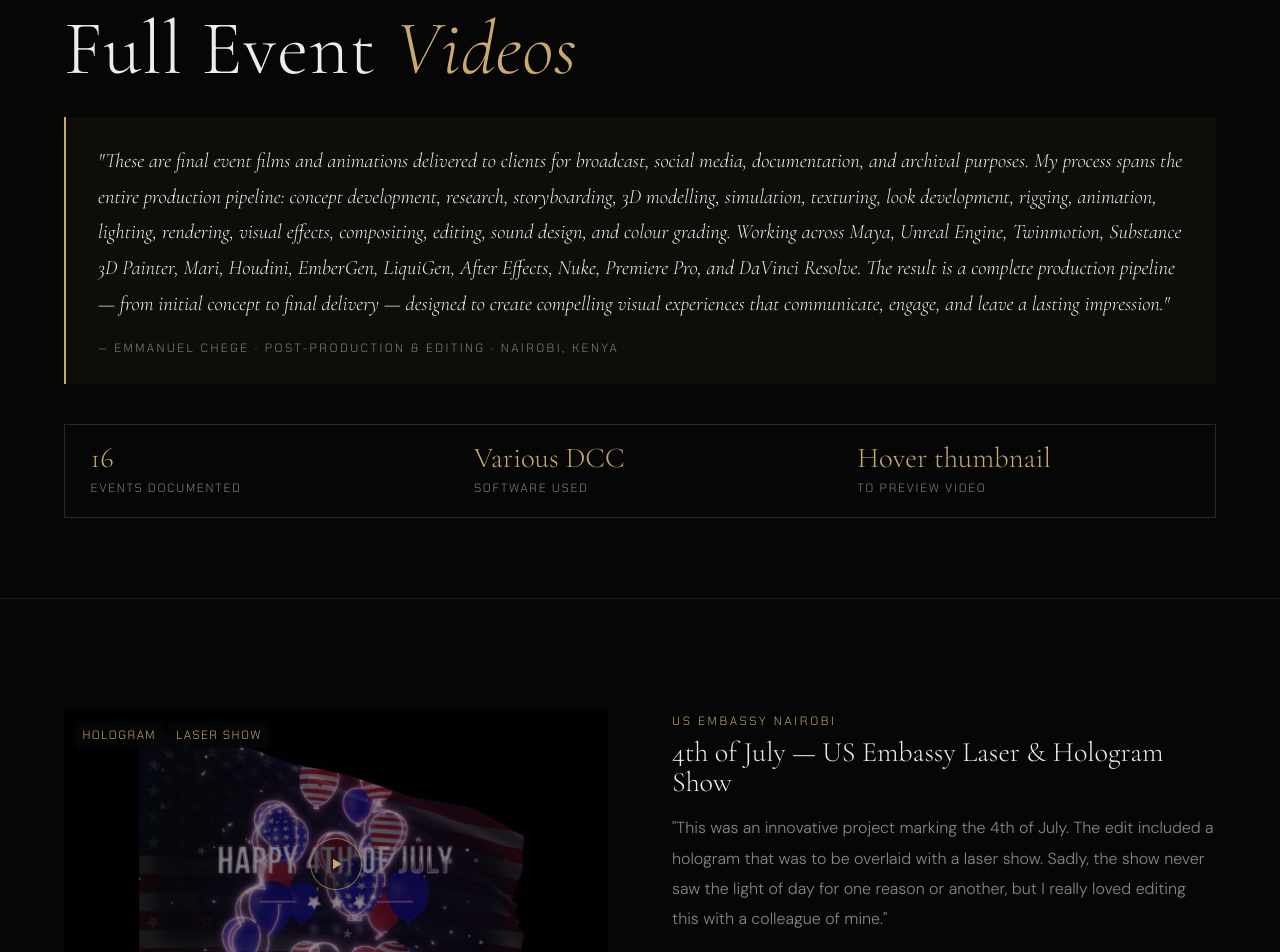
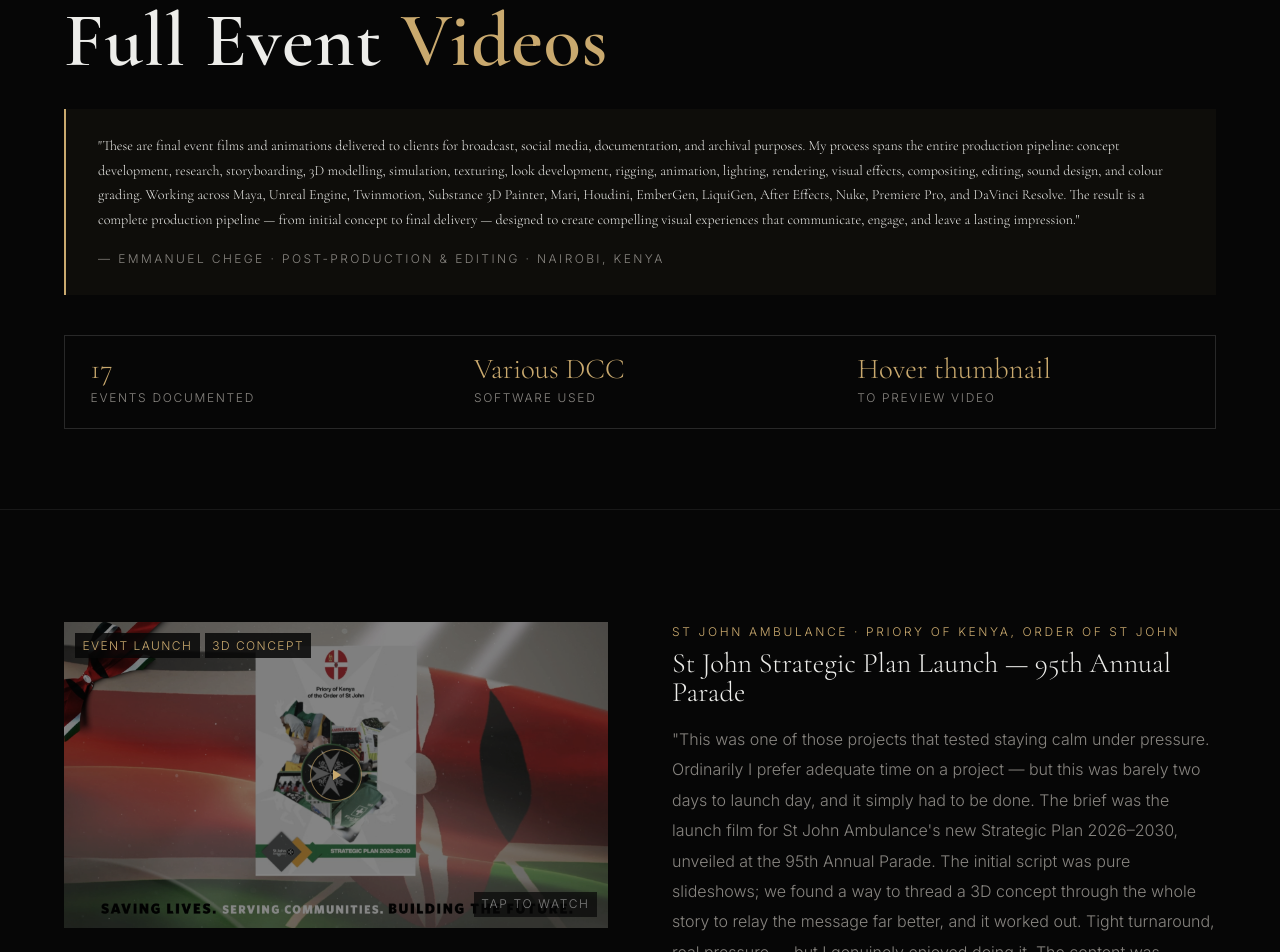
Before and after one commit to Emmanuel1398/ec-portfolio-react, a React (Vite) app: page /events in a window 1280 px wide. Shown: the part 200-1152 px from the top of the page. Built offline with nearby package versions, Linux system fonts and the light colour scheme.

Commit message:
feat: implement core portfolio layout, data structures, and initial drone project pages

```diff
--- a/src/components/Hero.module.css
+++ b/src/components/Hero.module.css
@@ -50,10 +50,10 @@
 .bottom { padding-bottom:3rem; display:flex; align-items:flex-end; justify-content:space-between; }
 .mainTitle {
   font-family:var(--serif); font-size:clamp(3.5rem,7vw,8rem);
-  font-weight:300; line-height:0.88; letter-spacing:0.01em; color:var(--text);
+  font-weight:600; line-height:0.92; letter-spacing:0.01em; color:var(--text);
   text-shadow:0 2px 40px rgba(0,0,0,0.6);
 }
-.mainTitle em { display:block; font-style:italic; color:var(--gold); }
+.mainTitle em { display:block; font-style:normal; color:var(--gold); }
 .controls { display:flex; align-items:center; gap:1.2rem; margin-bottom:0.4rem; }
 .dots { display:flex; gap:0.6rem; }
 .dot { width:6px; height:6px; border-radius:50%; background:rgba(255,255,255,0.25); cursor:pointer; border:none; transition:all 0.3s; }
--- a/src/data/portfolio.js
+++ b/src/data/portfolio.js
@@ -481,6 +481,20 @@
 /* ── REAL EVENT VIDEOS (Page 2 — Full Events) ───── */
 export const EVENTS_REAL = [
   {
+    id:'ev-real-stjohn',
+    thumb:'/thumbnails/ev_st_john_strategic.png',
+    youtubeId:'O4igHBU7W8k',
+    title:'St John Strategic Plan Launch — 95th Annual Parade',
+    client:'St John Ambulance · Priory of Kenya, Order of St John',
+    year:'2026',
+    category:'Event Launch · 3D Concept · Motion Graphics',
+    description: `"This was one of those projects that tested staying calm under pressure. Ordinarily I prefer adequate time on a project — but this was barely two days to launch day, and it simply had to be done. The brief was the launch film for St John Ambulance's new Strategic Plan 2026–2030, unveiled at the 95th Annual Parade. The initial script was pure slideshows; we found a way to thread a 3D concept through the whole story to relay the message far better, and it worked out. Tight turnaround, real pressure — but I genuinely enjoyed doing it. The content was created for a 6m × 3m screen."`,
+    screenDimensions:'1920×1080',
+    aspectRatio:'16:9',
+    format:'Full HD · 6m × 3m screen',
+    duration:null,
+  },
+  {
     id:'ev-real-01',
     thumb:'/thumbnails/ev_4th_july.png',
     youtubeId:'OI-_w1a7QKo',
@@ -731,12 +745,12 @@
 
 export const PROJECTION_REAL = [
   { img:'/thumbnails/ev_proj_africa_summit.png',  title:'Africa Summit Building Projection 2026', sub:'Architectural Mapping · Summit 2026',  youtubeId:'T2ULW6GWciM' },
+  { img:'/thumbnails/ev_proj_wedding_cake.png',   title:'Wedding Cake Projection',                 sub:'Event · Object Projection Mapping',     youtubeId:'EB0eHcqVAws' },
+  { img:'/thumbnails/ev_proj_wedding_dress.png',  title:'Wedding Dress Projection',                sub:'Event · Object Projection Mapping',     youtubeId:'q487ByHe0JQ' },
   { img:'/thumbnails/ev_proj_kicc_xmas.png',      title:'KICC Christmas Projection Video',         sub:'Architectural · Festive Mapping',      youtubeId:'SnVOUKtUV4M' },
   { img:'/thumbnails/ev_proj_kicc_raila.png',     title:'KICC Raila Memorial Projection',          sub:'Commemorative · Architectural Mapping', youtubeId:'gjEAIJEYa9I' },
   { img:'/thumbnails/ev_proj_tusker.png',         title:'Tusker Lite Launch CBD Projection',       sub:'Brand Launch · Thika Road · Nairobi CBD', youtubeId:'j_x2hXqsGUc' },
   { img:'/thumbnails/ev_proj_chrome.png',         title:'Chrome Party KICC Projection',            sub:'Event · Architectural Mapping · KICC',  youtubeId:'MvdeIPAZNrU' },
-  { img:'/thumbnails/ev_proj_wedding_cake.png',   title:'Wedding Cake Projection',                 sub:'Event · Object Projection Mapping',     youtubeId:'CShG6bQusms' },
-  { img:'/thumbnails/ev_proj_wedding_dress.png',  title:'Wedding Dress Projection',                sub:'Event · Object Projection Mapping',     youtubeId:'i-uNaEs5ORQ' },
 ];
 
 /* ── OLDER REELS ─────────────────────────────────── */
--- a/src/pages/ContactPage.jsx
+++ b/src/pages/ContactPage.jsx
@@ -98,7 +98,7 @@
             ].map(l => (
               <a key={l.label} href={l.href}
                 target={l.href.startsWith('mailto')?undefined:'_blank'} rel="noreferrer"
-                style={{ display:'grid', gridTemplateColumns:'90px 1fr',
+                style={{ display:'grid', gridTemplateColumns:'120px 1fr', columnGap:'1.25rem',
                   alignItems:'center', padding:'1rem 0',
                   borderBottom:'1px solid var(--border)',
                   textDecoration:'none', color:'var(--muted)',
--- a/src/pages/DroneShowDetailPage.jsx
+++ b/src/pages/DroneShowDetailPage.jsx
@@ -39,11 +39,47 @@
   );
 }
 
+const isMobile = typeof window !== 'undefined' &&
+  !window.matchMedia('(hover: hover) and (pointer: fine)').matches;
+
 function VideoBlock({ label, youtubeId, fallbackMsg }) {
   const [modal, setModal] = useState(false);
   const [r, v] = useIntersection();
+  const [hover, setHover] = useState(false);
+  const [showVideo, setShowVideo] = useState(false);
+  const timer = useRef(null);
   const thumb = `https://img.youtube.com/vi/${youtubeId}/maxresdefault.jpg`;
-  const [hover, setHover] = useState(false);
+
+  // No video yet → static fallback
+  if (!youtubeId) {
+    return (
+      <div ref={r} style={{ opacity: v ? 1 : 0, transform: v ? 'none' : 'translateY(30px)',
+        transition:'opacity .9s ease, transform .9s ease' }}>
+        <div style={{ position:'relative', aspectRatio:'16/9', overflow:'hidden',
+          background:'var(--bg3)', display:'flex', alignItems:'center', justifyContent:'center' }}>
+          <div style={{ fontFamily:'var(--ui)', fontSize:'12px', letterSpacing:'.2em',
+            textTransform:'uppercase', color:'var(--muted)', textAlign:'center', padding:'1rem' }}>
+            {fallbackMsg || `${label} — coming soon`}
+          </div>
+        </div>
+      </div>
+    );
+  }
+
+  const onEnter = () => {
+    setHover(true);
+    if (isMobile) return;
+    clearTimeout(timer.current);
+    timer.current = setTimeout(() => setShowVideo(true), 300);
+  };
+  const onLeave = () => {
+    setHover(false);
+    clearTimeout(timer.current);
+    setShowVideo(false);
+  };
+
+  const embedSrc = `https://www.youtube.com/embed/${youtubeId}` +
+    `?autoplay=1&mute=1&controls=0&rel=0&modestbranding=1&loop=1&playlist=${youtubeId}&enablejsapi=1&playsinline=1`;
 
   return (
     <div ref={r} style={{
@@ -51,17 +87,27 @@
       transition:'opacity .9s ease, transform .9s ease'
     }}>
       <div onClick={() => setModal(true)}
-        onMouseEnter={() => setHover(true)}
-        onMouseLeave={() => setHover(false)}
+        onMouseEnter={onEnter} onMouseLeave={onLeave}
         style={{ position:'relative', aspectRatio:'16/9', overflow:'hidden',
           cursor:'pointer', background:'var(--bg3)' }}>
+
         <img src={thumb} alt={label}
-          style={{ width:'100%', height:'100%', objectFit:'cover',
+          style={{ position:'absolute', inset:0, width:'100%', height:'100%', objectFit:'cover',
             filter:`brightness(${hover ? .25 : .4}) saturate(.6)`,
+            opacity: showVideo ? 0 : 1,
             transform: hover ? 'scale(1.03)' : 'scale(1)',
-            transition:'filter .5s, transform .9s var(--ease-out)' }}/>
+            transition:'filter .5s, opacity .5s ease, transform .9s var(--ease-out)',
+            pointerEvents:'none' }}/>
+
+        {showVideo && !isMobile && (
+          <iframe src={embedSrc} allow="autoplay; encrypted-media"
+            style={{ position:'absolute', inset:0, width:'100%', height:'100%',
+              border:'none', pointerEvents:'none' }}/>
+        )}
+
+        {!showVideo && (
           <div style={{ position:'absolute', inset:0, display:'flex', flexDirection:'column',
-          alignItems:'center', justifyContent:'center', gap:'1.2rem' }}>
+            alignItems:'center', justifyContent:'center', gap:'1.2rem', pointerEvents:'none' }}>
             <div style={{ width:72, height:72,
               border:`1px solid ${hover ? 'var(--gold)' : 'rgba(201,169,110,.55)'}`,
               borderRadius:'50%', display:'flex', alignItems:'center', justifyContent:'center',
@@ -73,9 +119,10 @@
             </div>
             <div style={{ fontFamily:'var(--ui)', fontSize:'12px', letterSpacing:'.2em',
               textTransform:'uppercase', color:'rgba(255,255,255,.6)' }}>
-            Watch {label}
+              {isMobile ? 'Tap to watch' : 'Hover to preview'} · {label}
             </div>
           </div>
+        )}
       </div>
       {modal && <VideoModal youtubeId={youtubeId} title={label} onClose={() => setModal(false)}/>}
     </div>
--- a/src/pages/DroneShowsPage.jsx
+++ b/src/pages/DroneShowsPage.jsx
@@ -224,18 +224,19 @@
       opacity: v ? 1 : 0,
       transform: v ? 'none' : 'translateY(40px)',
       transition: `opacity .8s ease ${index * 0.12}s, transform .8s ease ${index * 0.12}s`,
+      height:'100%',
     }}>
-      <Link to={`/drone-shows/${show.slug}`} style={{ textDecoration:'none', color:'inherit', display:'block' }}>
+      <Link to={`/drone-shows/${show.slug}`} style={{ textDecoration:'none', color:'inherit', display:'block', height:'100%' }}>
         <div
           onMouseEnter={() => setHover(true)}
           onMouseLeave={() => setHover(false)}
           style={{
             position:'relative', overflow:'hidden', background:'var(--bg2)',
-            cursor:'pointer',
+            cursor:'pointer', height:'100%', display:'flex', flexDirection:'column',
           }}>
 
           {/* Thumbnail */}
-          <div style={{ position:'relative', aspectRatio:'16/9', overflow:'hidden' }}>
+          <div style={{ position:'relative', aspectRatio:'16/9', overflow:'hidden', flexShrink:0 }}>
             <img src={thumb} alt={show.title}
               style={{ width:'100%', height:'100%', objectFit:'cover', display:'block',
                 filter:`brightness(${hover ? .3 : .45}) saturate(.7)`,
@@ -276,7 +277,7 @@
           </div>
 
           {/* Card info */}
-          <div style={{ padding:'1.5rem 1.8rem 1.8rem', borderTop:'1px solid var(--border)' }}>
+          <div style={{ padding:'1.5rem 1.8rem 1.8rem', borderTop:'1px solid var(--border)', flex:1, display:'flex', flexDirection:'column' }}>
             <div style={{ fontFamily:'var(--ui)', fontSize:'12px', letterSpacing:'.18em',
               textTransform:'uppercase', color:'var(--gold)', marginBottom:'.5rem' }}>
               {show.client} · {show.year}
@@ -289,7 +290,7 @@
               lineHeight:1.7, fontStyle:'italic' }}>
               {show.tagline}
             </p>
-            <div style={{ display:'flex', alignItems:'center', gap:'.5rem', marginTop:'1.2rem',
+            <div style={{ display:'flex', alignItems:'center', gap:'.5rem', marginTop:'auto', paddingTop:'1.2rem',
               fontFamily:'var(--ui)', fontSize:'12px', letterSpacing:'.18em',
               textTransform:'uppercase',
               color: hover ? 'var(--gold)' : 'var(--muted)',
@@ -336,7 +337,7 @@
           <span className="cat-num">{DRONE_SHOWS.length} Productions</span>
         </div>
         <h1 style={{ fontFamily:'var(--serif)', fontSize:'clamp(3rem,7vw,8rem)',
-          fontWeight:300, lineHeight:.9, letterSpacing:'.01em',
+          fontWeight:600, lineHeight:.92, letterSpacing:'.01em',
           color:'var(--text)', marginBottom:'1.5rem' }}>
           Drone<br/><em style={{ color:'var(--gold)', fontStyle:'italic' }}>Shows</em>
         </h1>
--- a/src/pages/EventVideosPage.jsx
+++ b/src/pages/EventVideosPage.jsx
@@ -79,7 +79,7 @@
             borderLeft:'2px solid var(--gold)',
             background:'rgba(201,169,110,.04)' }}>
             <p style={{ fontFamily:'var(--serif)',
-              fontSize:'clamp(1rem,1.6vw,1.3rem)', fontWeight:300,
+              fontSize:'clamp(.85rem,1.1vw,1rem)', fontWeight:300,
               fontStyle:'italic', lineHeight:1.75, color:'var(--text)' }}>
               "These are final event films and animations delivered to clients for broadcast, social media, documentation, and archival purposes. My process spans the entire production pipeline: concept development, research, storyboarding, 3D modelling, simulation, texturing, look development, rigging, animation, lighting, rendering, visual effects, compositing, editing, sound design, and colour grading. Working across Maya, Unreal Engine, Twinmotion, Substance 3D Painter, Mari, Houdini, EmberGen, LiquiGen, After Effects, Nuke, Premiere Pro, and DaVinci Resolve. The result is a complete production pipeline — from initial concept to final delivery — designed to create compelling visual experiences that communicate, engage, and leave a lasting impression."
             </p>
--- a/src/styles/globals.css
+++ b/src/styles/globals.css
@@ -1,4 +1,4 @@
-@import url('https://fonts.googleapis.com/css2?family=Cormorant+Garamond:ital,wght@0,300;0,400;0,600;1,300;1,400;1,600&family=Chakra+Petch:wght@300;400;500&family=DM+Sans:wght@300;400;500&display=swap');
+@import url('https://fonts.googleapis.com/css2?family=Cormorant+Garamond:wght@300;400;500;600;700&family=Inter:wght@300;400;500&display=swap');
 
 *,*::before,*::after{box-sizing:border-box;margin:0;padding:0;min-width:0;}
 html{scroll-behavior:smooth;overflow-x:hidden;width:100%;}
@@ -9,8 +9,8 @@
   --text:#ededea; --muted:#888580; --dim:#2f2d2b; --faint:rgba(255,255,255,0.05);
   --border:rgba(255,255,255,0.07); --border-bright:rgba(255,255,255,0.12);
   --serif:'Cormorant Garamond',serif;
-  --ui:'Chakra Petch',sans-serif;
-  --body:'DM Sans',sans-serif;
+  --ui:'Inter',sans-serif;
+  --body:'Inter',sans-serif;
   --ease:cubic-bezier(0,0,0.2,1);
   --ease-out:cubic-bezier(0.16,1,0.3,1);
 }
@@ -42,7 +42,7 @@
 
 .cat-label{
   display:flex;align-items:center;gap:1rem;
-  font-family:var(--ui);font-size:17px;letter-spacing:.2em;text-transform:uppercase;color:var(--muted);
+  font-family:var(--ui);font-size:12px;letter-spacing:.2em;text-transform:uppercase;color:var(--muted);
   margin-bottom:.6rem;
 }
 .cat-label::before{content:'';width:2rem;height:1px;background:var(--gold);flex-shrink:0;}
@@ -51,9 +51,9 @@
 .sec-title{
   font-family:var(--serif);
   font-size:clamp(2.8rem,4.8vw,5.5rem);
-  font-weight:300;line-height:.92;color:var(--text);letter-spacing:.01em;
+  font-weight:600;line-height:.92;color:var(--text);letter-spacing:.01em;
 }
-.sec-title em{font-style:italic;color:var(--gold);}
+.sec-title em{font-style:normal;color:var(--gold);}
 
 .sec-rule{
   border-top:1px solid var(--border);
@@ -77,7 +77,7 @@
 .h-item:hover img{transform:scale(1.04);}
 .h-item__info{position:absolute;bottom:0;left:0;right:0;padding:2.5rem 1.4rem 1.4rem;background:linear-gradient(to top,rgba(6,6,6,.97) 0%,rgba(6,6,6,.5) 55%,transparent 100%);transform:translateY(8px);opacity:0;transition:opacity .6s var(--ease),transform .7s var(--ease-out);}
 .h-item:hover .h-item__info{opacity:1;transform:none;}
-.h-item__title{font-family:var(--serif);font-size: 1.35rem;font-weight:300;line-height:1.15;color:var(--text);}
+.h-item__title{font-family:var(--serif);font-size: 1.35rem;font-weight:500;letter-spacing:0;line-height:1.15;color:var(--text);}
 .h-item__sub{font-family:var(--ui);font-size:12px;letter-spacing:.14em;text-transform:uppercase;color:var(--gold);margin-top:.3rem;}
 .h-item__num{font-family:var(--ui);font-size:12px;letter-spacing:.16em;color:var(--muted);margin-bottom:.4rem;}
 
@@ -92,7 +92,7 @@
 .video-card:hover .video-card__play{border-color:var(--gold);background:var(--gold);}
 .video-card:hover .video-card__play svg{fill:#000;}
 .video-card__label{position:absolute;bottom:0;left:0;right:0;padding:1.6rem 1.2rem .9rem;background:linear-gradient(to top,rgba(6,6,6,.95),transparent);}
-.video-card__title{font-family:var(--serif);font-size: 1.2rem;font-weight:300;line-height:1.1;}
+.video-card__title{font-family:var(--serif);font-size: 1.2rem;font-weight:500;letter-spacing:0;line-height:1.1;}
 .video-card__sub{font-family:var(--ui);font-size:12px;letter-spacing:.14em;text-transform:uppercase;color:var(--gold);margin-top:.25rem;}
 
 /* ── VIDEO MODAL ── */
@@ -139,3 +139,7 @@
 .vol-slider input[type=range]{width:72px;height:3px;cursor:pointer;-webkit-appearance:none;appearance:none;border-radius:2px;outline:none;border:none;}
 .vol-slider input[type=range]::-webkit-slider-thumb{-webkit-appearance:none;width:10px;height:10px;border-radius:50%;background:var(--gold);cursor:pointer;}
 .vol-slider input[type=range]::-moz-range-thumb{width:10px;height:10px;border-radius:50%;background:var(--gold);cursor:pointer;border:none;}
+
+/* ── PROTO E — no italics anywhere (titles use weight + gold, not slant) ── */
+*[style*="italic"]{font-style:normal !important;}
+em{font-style:normal;}
```
Also changed, not shown: public/thumbnails/ev_st_john_strategic.png (added). Lines whose indentation alone changed are shown as unchanged.
